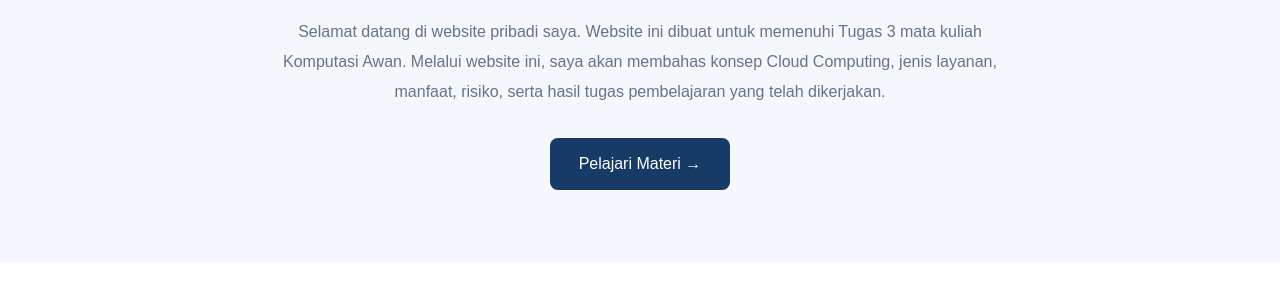
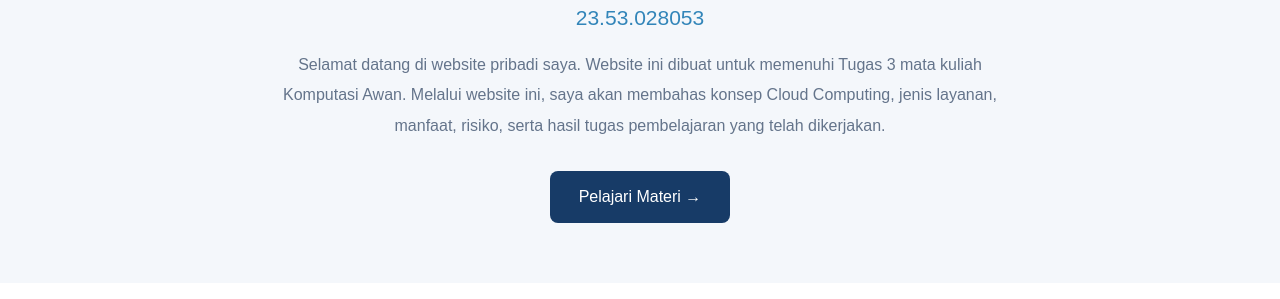
Before and after one commit to wulan260405-cmd/tugas3-cloud-23.53.028053, a plain HTML site: page index.html in a window 1280 px wide. Shown: the part 459-758 px from the top of the page. Drawn offline with nearby package versions, Linux system fonts and the light colour scheme.

Commit message:
Update index.html

```diff
--- a/index.html
+++ b/index.html
@@ -87,6 +87,7 @@
         <h1>Halo, Saya Wulan Apriliani!</h1>
 
         <h3>Mahasiswa Ilmu Komputer</h3>
+        <h3>23.53.028053</h3>
 
         <p class="deskripsi">
           Selamat datang di website pribadi saya. Website ini dibuat untuk memenuhi Tugas 3 mata kuliah Komputasi Awan. Melalui website ini, saya akan membahas konsep Cloud Computing, jenis layanan, manfaat, risiko, serta hasil tugas
```
